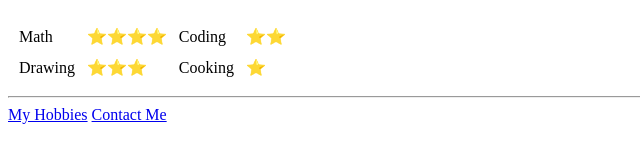
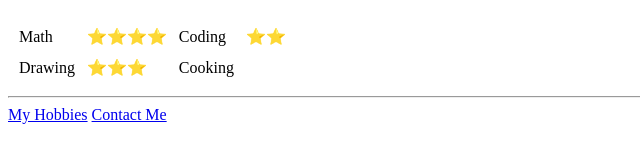
Before and after one commit to Tasmiahtg/cv, a plain HTML site: page index.html in a window 1280 px wide. Shown: the part 534-696 px from the top of the page, 0-640 px from the left. Drawn offline with Linux system fonts and the light colour scheme.

Commit message:
Update index.html

```diff
--- a/index.html
+++ b/index.html
@@ -58,7 +58,7 @@
         <td>Drawing</td>
         <td>⭐⭐⭐</td>
         <td>Cooking</td>
-        <td>⭐</td>
+        <td></td>
       </tr>
     </table>
 
```
